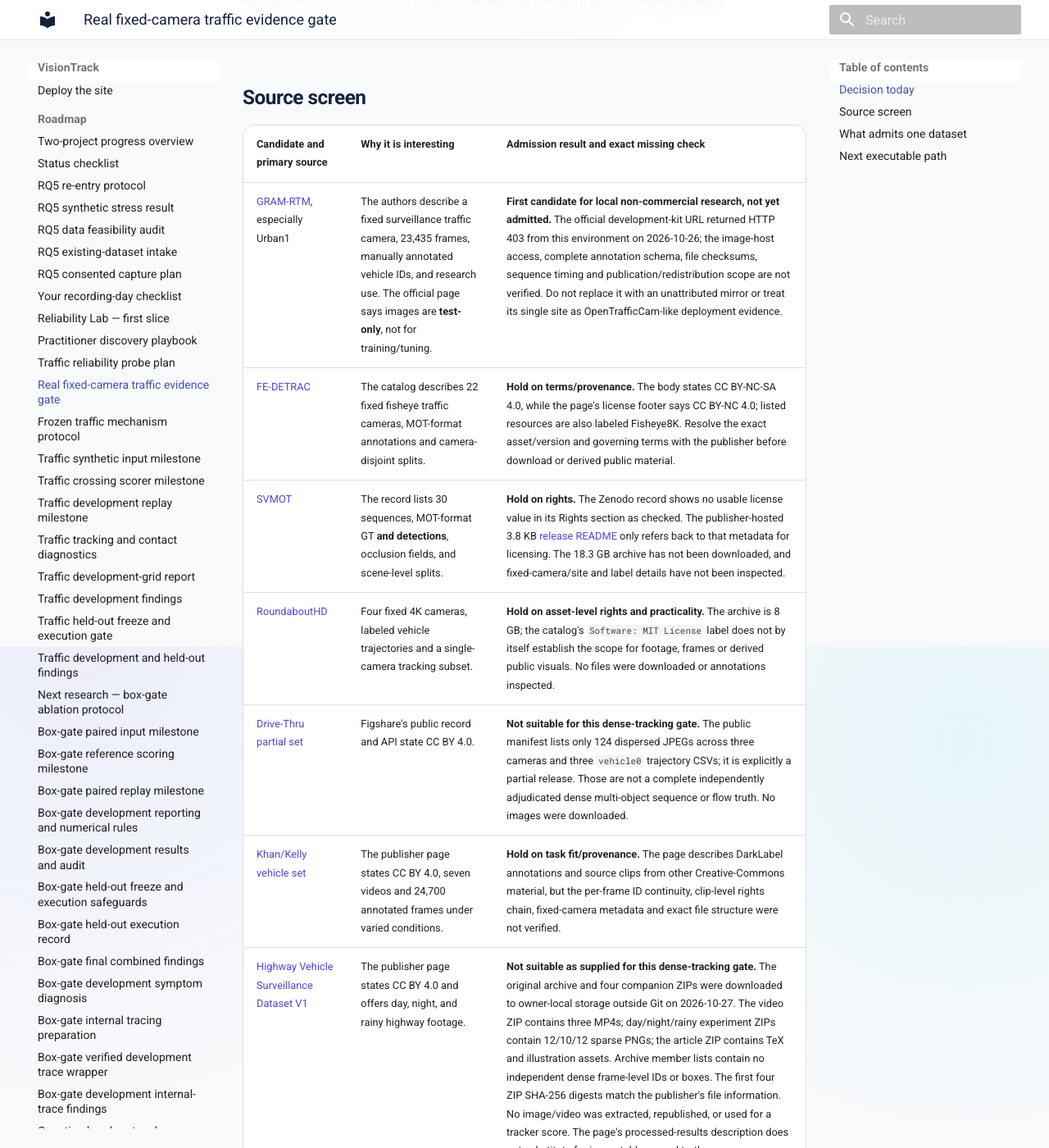
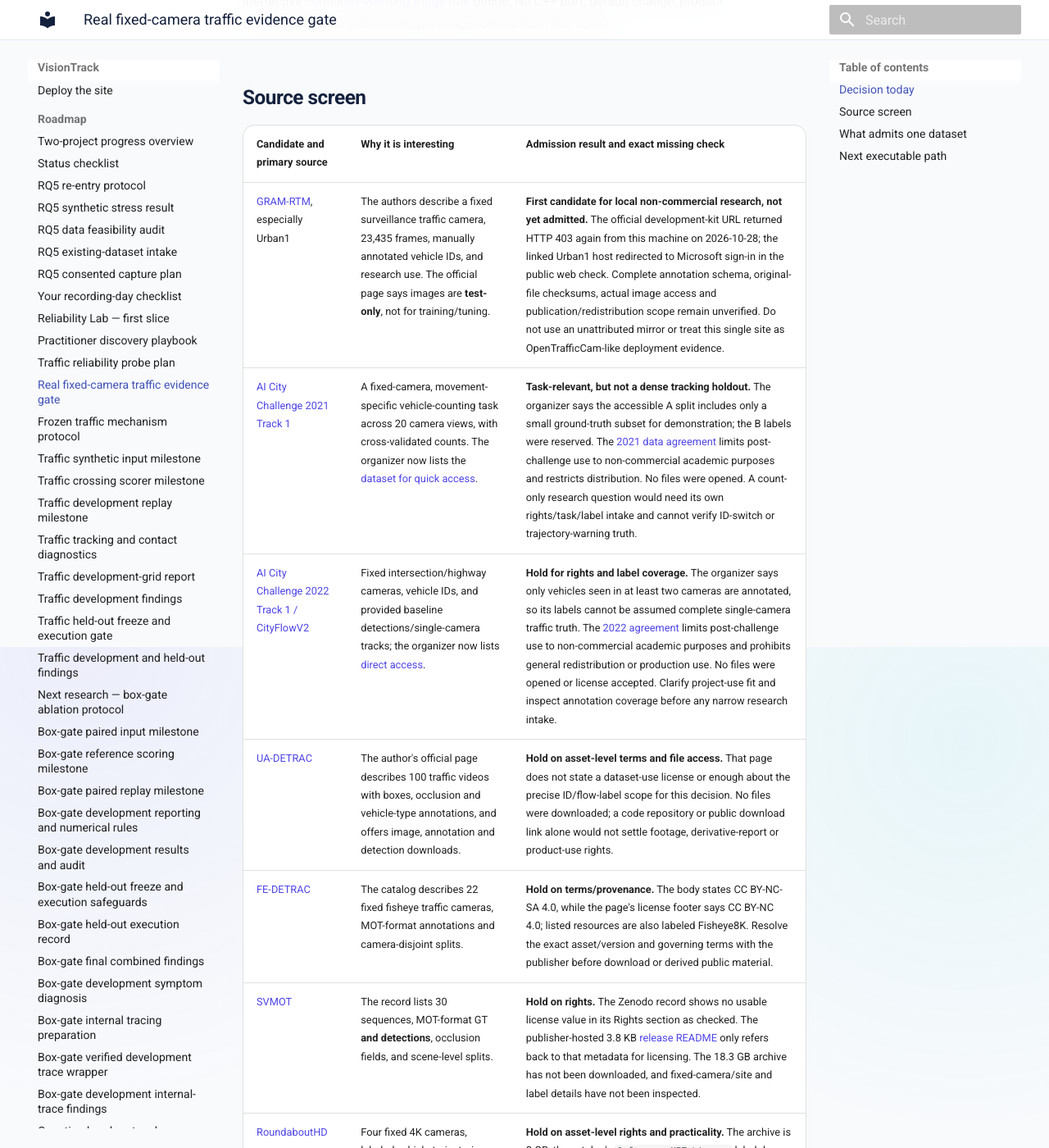
Before and after one commit to hulagerushikesh/visiontrack, an MkDocs documentation site: the page built from docs/REAL_TRAFFIC_EVIDENCE_GATE.md, in a window 1280 px wide and 1400 px high, scrolled down 611 px. Shown: the whole window at 82% size. Built offline with MkDocs 1.6.1 and Material for MkDocs 9.7.7, drawn with Linux system fonts in a browser that asks for light colours; some of the changed text lies outside the part shown.

Commit message:
Screen additional fixed-traffic evidence routes

```diff
--- a/docs/REAL_TRAFFIC_EVIDENCE_GATE.md
+++ b/docs/REAL_TRAFFIC_EVIDENCE_GATE.md
@@ -1,6 +1,6 @@
 # Real fixed-camera traffic evidence — admission decision
 
-Checked **2026-10-26–27**. This is a source and task-fit screen, **not** a legal
+Checked **2026-10-26–28**. This is a source and task-fit screen, **not** a legal
 opinion, a new tracking experiment, or evidence that
 VisionTrack works in traffic. The immediate research question is whether a
 local engineer can make a better review or configuration decision using a
@@ -23,7 +23,10 @@
 
 | Candidate and primary source | Why it is interesting | Admission result and exact missing check |
 | --- | --- | --- |
-| [GRAM-RTM](https://gram.web.uah.es/data/datasets/rtm/index.html), especially Urban1 | The authors describe a fixed surveillance traffic camera, 23,435 frames, manually annotated vehicle IDs, and research use. The official page says images are **test-only**, not for training/tuning. | **First candidate for local non-commercial research, not yet admitted.** The official development-kit URL returned HTTP 403 from this environment on 2026-10-26; the image-host access, complete annotation schema, file checksums, sequence timing and publication/redistribution scope are not verified. Do not replace it with an unattributed mirror or treat its single site as OpenTrafficCam-like deployment evidence. |
+| [GRAM-RTM](https://gram.web.uah.es/data/datasets/rtm/index.html), especially Urban1 | The authors describe a fixed surveillance traffic camera, 23,435 frames, manually annotated vehicle IDs, and research use. The official page says images are **test-only**, not for training/tuning. | **First candidate for local non-commercial research, not yet admitted.** The official development-kit URL returned HTTP 403 again from this machine on 2026-10-28; the linked Urban1 host redirected to Microsoft sign-in in the public web check. Complete annotation schema, original-file checksums, actual image access and publication/redistribution scope remain unverified. Do not use an unattributed mirror or treat this single site as OpenTrafficCam-like deployment evidence. |
+| [AI City Challenge 2021 Track 1](https://www.aicitychallenge.org/2021-data-and-evaluation/) | A fixed-camera, movement-specific vehicle-counting task across 20 camera views, with cross-validated counts. The organizer now lists the [dataset for quick access](https://www.aicitychallenge.org/ai-city-challenge-dataset-access/). | **Task-relevant, but not a dense tracking holdout.** The organizer says the accessible A split includes only a small ground-truth subset for demonstration; the B labels were reserved. The [2021 data agreement](https://www.aicitychallenge.org/wp-content/uploads/2021/01/DataLicenseAgreement_AICityChallenge_2021.pdf) limits post-challenge use to non-commercial academic purposes and restricts distribution. No files were opened. A count-only research question would need its own rights/task/label intake and cannot verify ID-switch or trajectory-warning truth. |
+| [AI City Challenge 2022 Track 1 / CityFlowV2](https://www.aicitychallenge.org/2022-data-and-evaluation/) | Fixed intersection/highway cameras, vehicle IDs, and provided baseline detections/single-camera tracks; the organizer now lists [direct access](https://www.aicitychallenge.org/2022-track1-download/). | **Hold for rights and label coverage.** The organizer says only vehicles seen in at least two cameras are annotated, so its labels cannot be assumed complete single-camera traffic truth. The [2022 agreement](https://www.aicitychallenge.org/wp-content/uploads/2022/02/Dataset-License-AIC2022.pdf) limits post-challenge use to non-commercial academic purposes and prohibits general redistribution or production use. No files were opened or license accepted. Clarify project-use fit and inspect annotation coverage before any narrow research intake. |
+| [UA-DETRAC](https://sites.google.com/view/daweidu/projects/ua-detrac) | The author's official page describes 100 traffic videos with boxes, occlusion and vehicle-type annotations, and offers image, annotation and detection downloads. | **Hold on asset-level terms and file access.** That page does not state a dataset-use license or enough about the precise ID/flow-label scope for this decision. No files were downloaded; a code repository or public download link alone would not settle footage, derivative-report or product-use rights. |
 | [FE-DETRAC](https://scidm.nchc.org.tw/en/dataset/fe-detrac) | The catalog describes 22 fixed fisheye traffic cameras, MOT-format annotations and camera-disjoint splits. | **Hold on terms/provenance.** The body states CC BY-NC-SA 4.0, while the page's license footer says CC BY-NC 4.0; listed resources are also labeled Fisheye8K. Resolve the exact asset/version and governing terms with the publisher before download or derived public material. |
 | [SVMOT](https://zenodo.org/records/19468203) | The record lists 30 sequences, MOT-format GT **and detections**, occlusion fields, and scene-level splits. | **Hold on rights.** The Zenodo record shows no usable license value in its Rights section as checked. The publisher-hosted 3.8 KB [release README](https://zenodo.org/records/19468203/files/README_RELEASE_v1.0.md?download=1) only refers back to that metadata for licensing. The 18.3 GB archive has not been downloaded, and fixed-camera/site and label details have not been inspected. |
 | [RoundaboutHD](https://researchdata.bath.ac.uk/1574/) | Four fixed 4K cameras, labeled vehicle trajectories and a single-camera tracking subset. | **Hold on asset-level rights and practicality.** The archive is 8 GB; the catalog's `Software: MIT License` label does not by itself establish the scope for footage, frames or derived public visuals. No files were downloaded or annotations inspected. |
@@ -87,8 +90,11 @@
 ## Next executable path
 
 - Resolve official GRAM kit/image access and inspect its rights/file schema
-  **read-only**. If unavailable, move to a different source with explicit
-  asset-level terms; do not bypass an access restriction or use a mirror.
+  **read-only**. If it remains unavailable, seek a different source with
+  explicit asset-level terms and *complete labels for the chosen decision*;
+  do not bypass an access restriction or use a mirror. AI City 2021 is a
+  possible count-only question, not an ID/trajectory validation shortcut;
+  CityFlowV2's annotated subset is not complete single-camera truth.
 - When one candidate passes rights and integrity, make a source inventory and
   a small *development-only* annotation audit. Record any ambiguity before
   selecting a tracking variant.
```
Also changed, not shown: docs/NEXT_STEPS.md (+6 -0 lines), docs/PROGRESS_OVERVIEW.md (+7 -4 lines).
